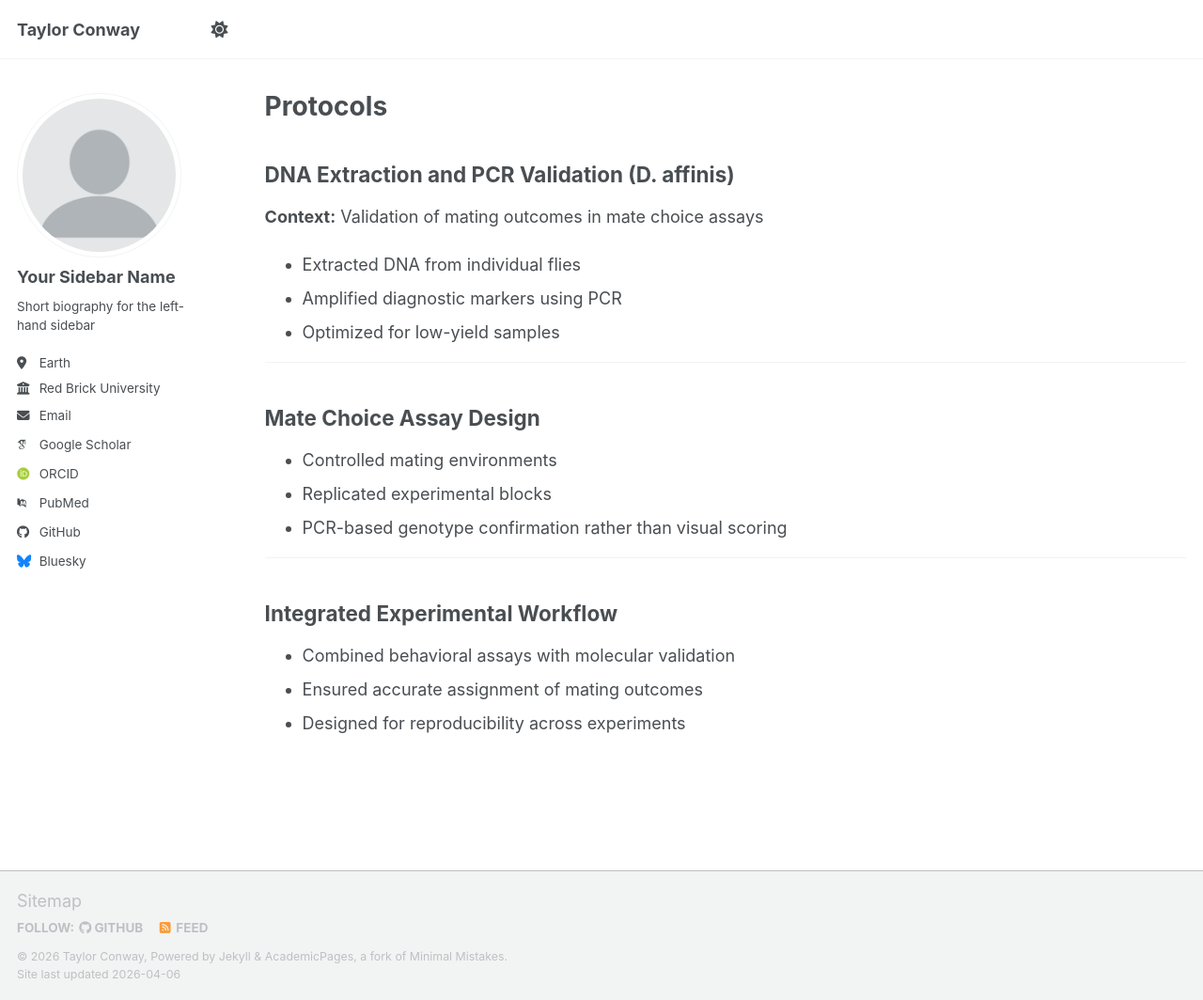
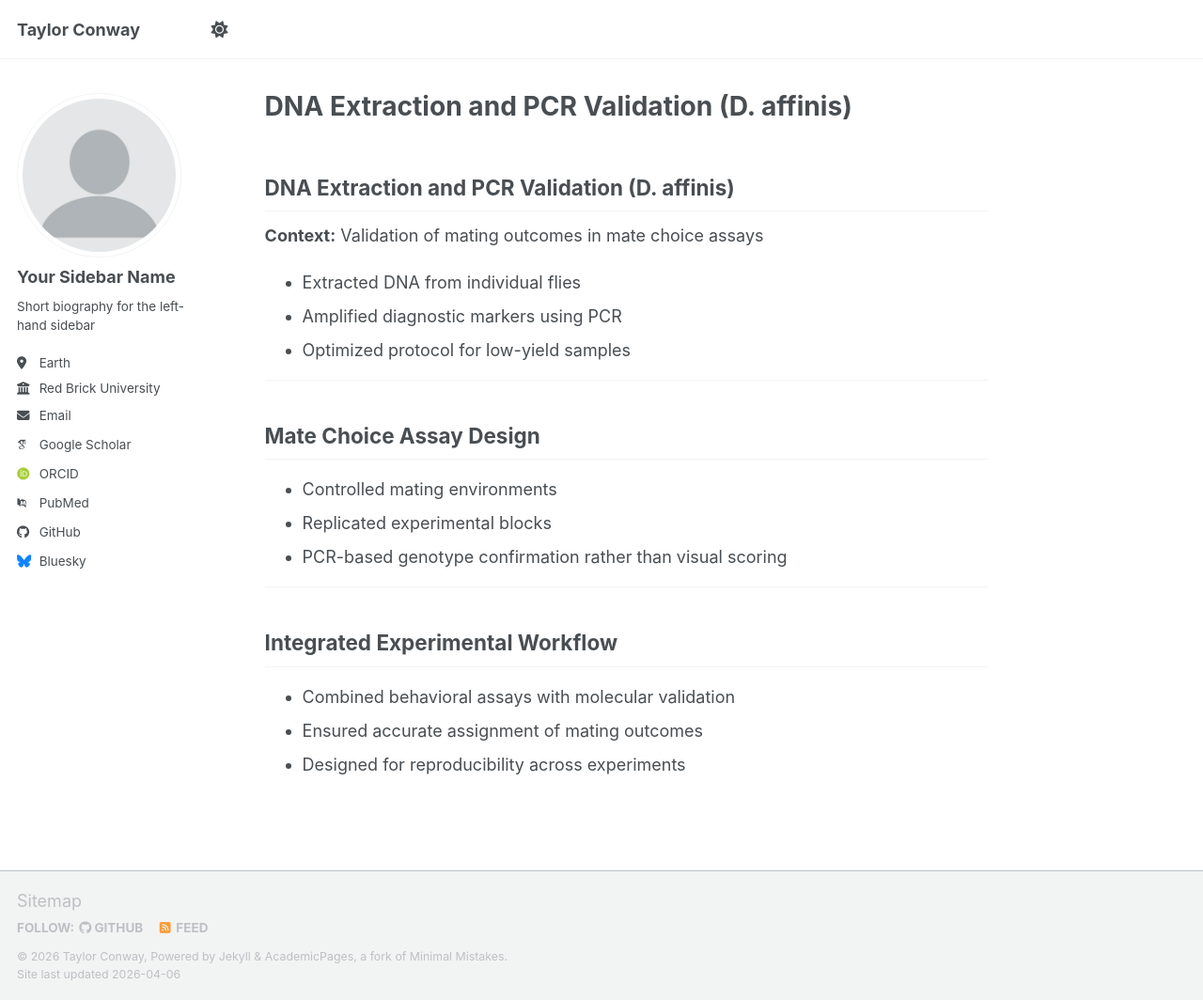
Before and after one commit to ShesCodingOverHere/TaylorConway.github.io, a Jekyll site: the page built from _pages/protocols.md, in a window 1280 px wide and 1064 px high. Shown: the whole window at 94% size. Built offline with Jekyll 4.4.1, drawn with Linux system fonts in a browser that asks for light colours; some web fonts are replaced; our own code applies the rules of GitHub Pages for plain Markdown files; a script bundle is joined from its source files by our own code; library files that are not in the unit come from our copies.

Commit message:
Update protocols.md

```diff
--- a/_pages/protocols.md
+++ b/_pages/protocols.md
@@ -1,17 +1,10 @@
----
-layout: archive
-title: "Protocols"
-permalink: /protocols/
-author_profile: true
----
-
 ## DNA Extraction and PCR Validation (D. affinis)
 
 **Context:** Validation of mating outcomes in mate choice assays
 
 - Extracted DNA from individual flies
 - Amplified diagnostic markers using PCR
-- Optimized for low-yield samples
+- Optimized protocol for low-yield samples
 
 ---
 
```
